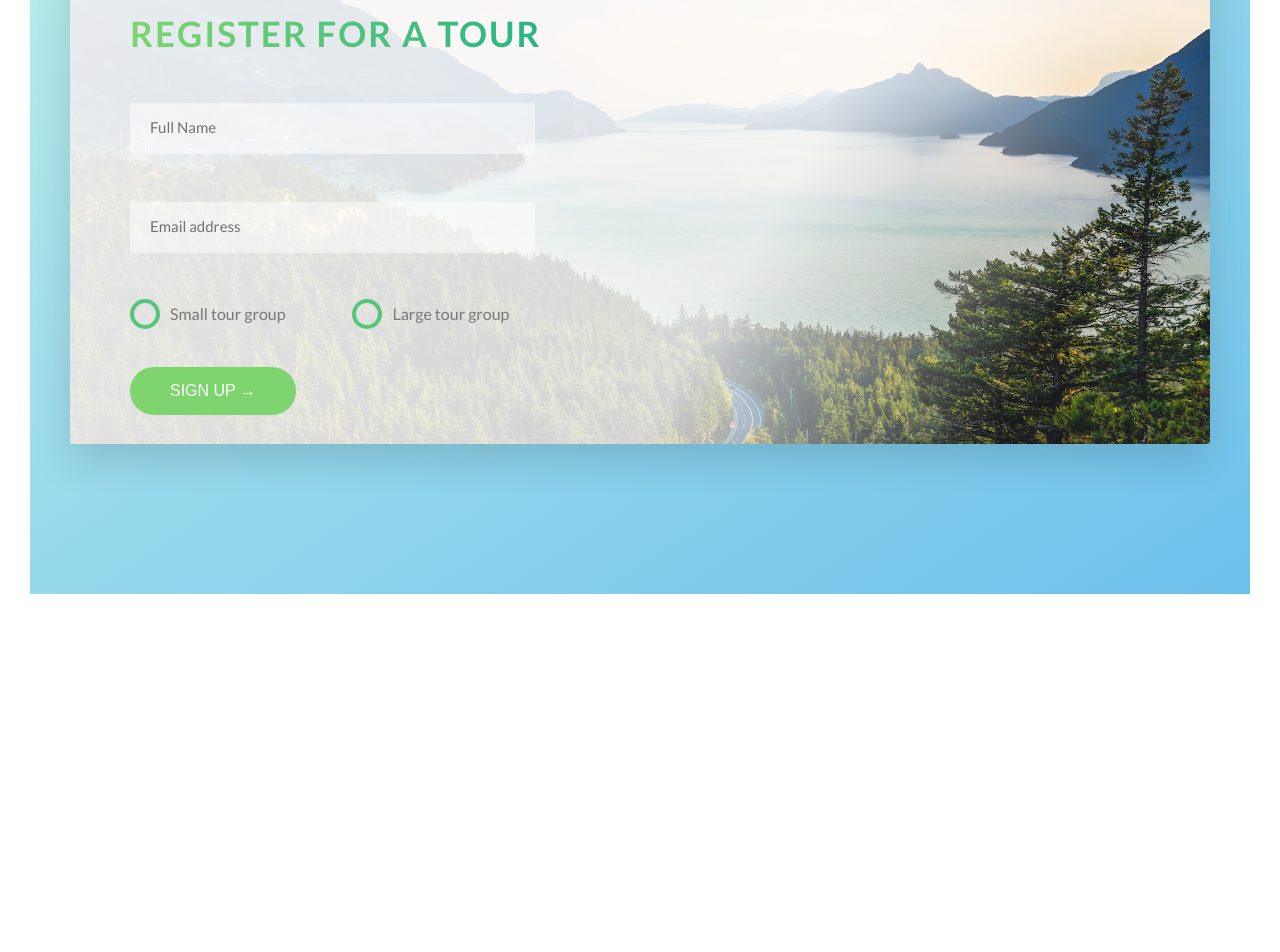
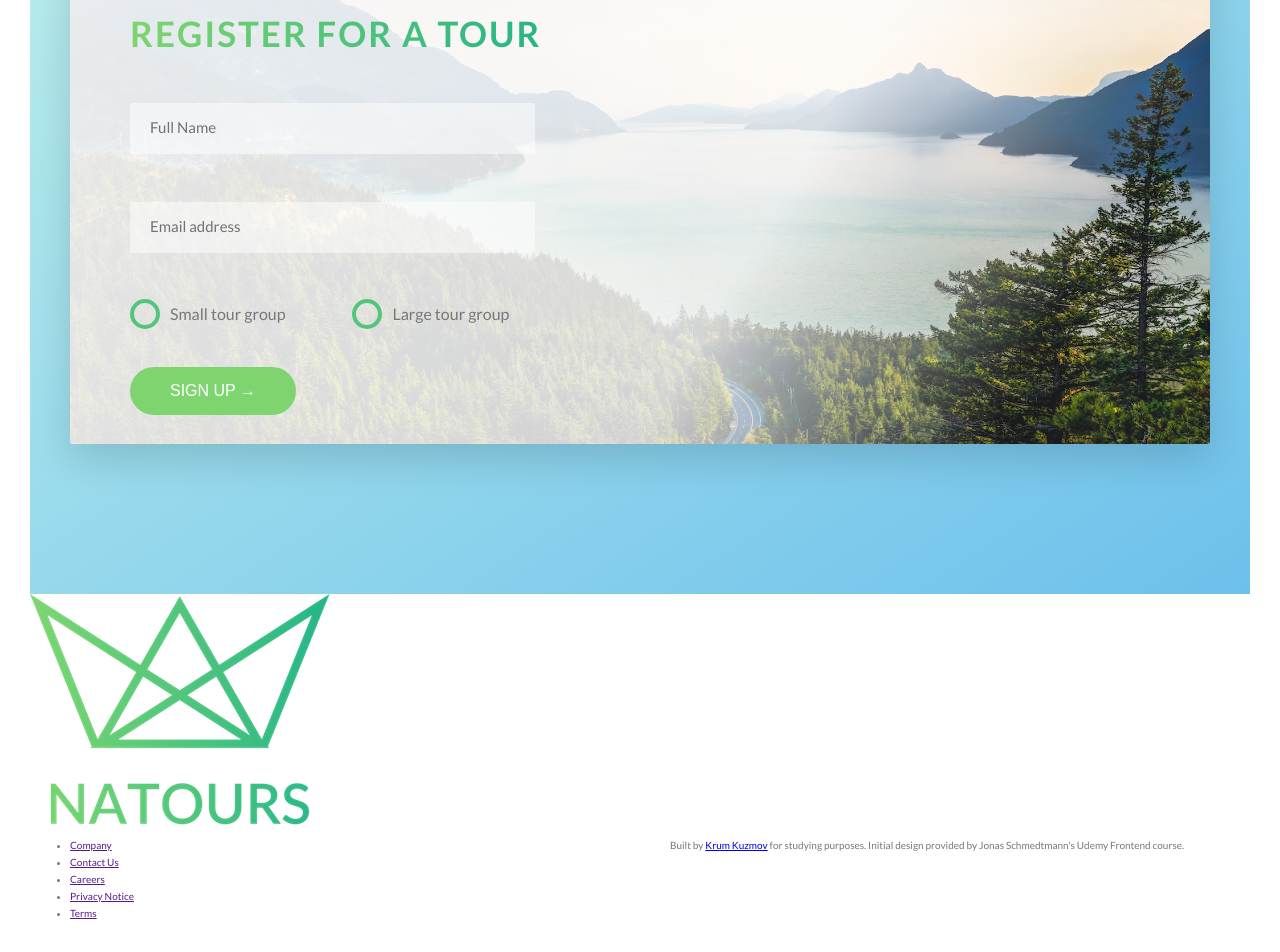
Before and after one commit to kkuzmov/natours, a website: page index.html in a window 1280 px wide. Shown: the part 4600-5552 px from the top of the page. Before the commit the page ends 5224 px from the top, so only its background shows below. Drawn offline with Linux system fonts and the light colour scheme.

Commit message:
footer markup

```diff
--- a/index.html
+++ b/index.html
@@ -313,6 +313,29 @@
         </div>
       </section>
     </main>
+    <footer class="footer">
+      <div class="footer__logo-box">
+        <img src="img/logo-green-2x.png" alt="Natours logo" class="footer__logo">
+      </div>
+      <div class="row">
+        <div class="col-1-of-2">
+          <div class="footer__navigation">
+            <ul>
+              <li class="footer__item"><a href="" class="footer__link">Company</a></li>
+              <li class="footer__item"><a href="" class="footer__link">Contact Us</a></li>
+              <li class="footer__item"><a href="" class="footer__link">Careers</a></li>
+              <li class="footer__item"><a href="" class="footer__link">Privacy Notice</a></li>
+              <li class="footer__item"><a href="" class="footer__link">Terms</a></li>
+            </ul>
+          </div>
+        </div>
+        <div class="col-1-of-2">
+          <p class="footer__copyright">
+            Built by <a href="#">Krum Kuzmov</a> for studying purposes. Initial design provided by Jonas Schmedtmann's Udemy Frontend course.
+          </p>
+        </div>
+      </div>
+    </footer>
 
     <!-- <section class="grid-test">
       <div class="row">
```
